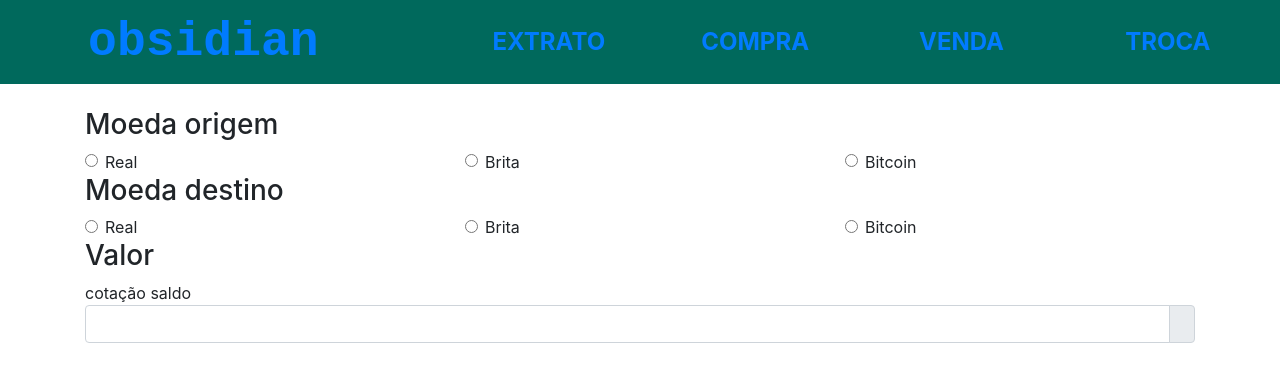
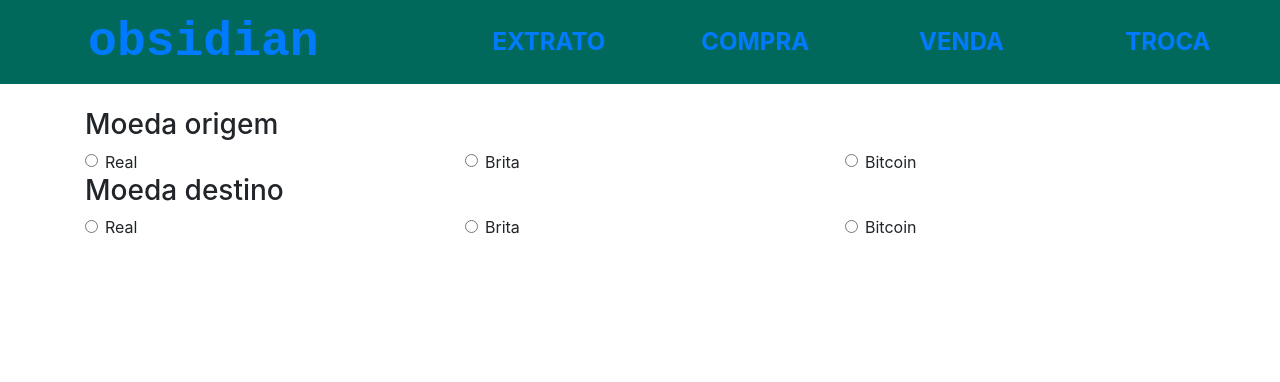
Before and after one commit to marjorinec/obsidian, a React (Create React App) app: page /transaction in a window 1280 px wide. Shown: the top 382 px of the page. Built offline with nearby package versions, Linux system fonts and the light colour scheme.

Commit message:
chore: show value input only if currencies are selected

```diff
--- a/src/pages/Transaction.js
+++ b/src/pages/Transaction.js
@@ -1,5 +1,5 @@
 import React from 'react'
-import { Container, Form, Row, Col, InputGroup } from 'react-bootstrap'
+import { Container, Form, Row, Col, InputGroup, Button } from 'react-bootstrap'
 import Currencies from './../Currencies.json'
 
 class Transaction extends React.Component {
@@ -8,7 +8,7 @@ class Transaction extends React.Component {
     super(props)
     this.state = {
       'source': null,
-      'destination': null
+      'destination': null,
     }
 
     this.handleCoinSelection = this.handleCoinSelection.bind(this)
@@ -42,6 +42,31 @@ class Transaction extends React.Component {
     )
   }
 
+  renderValueSection() {
+    if (this.state.source && this.state.destination) {
+      return (
+        <section className="value">
+          <h3>Valor</h3>
+          cotação
+          saldo
+          <InputGroup>
+            <Form.Control
+              type="number"
+            />
+            <InputGroup.Append>
+              <InputGroup.Text>
+                {this.state.source}
+              </InputGroup.Text>
+            </InputGroup.Append>
+          </InputGroup>
+          <Button variant="primary" type="button">
+            Converter
+          </Button>
+        </section>
+      )
+    }
+  }
+
   render() {
     return (
       <Container>
@@ -54,21 +79,7 @@ class Transaction extends React.Component {
             <h3>Moeda destino</h3>
             {this.renderCoinSelector('destination', this.state.source)}
           </section>
-          <section className="value">
-            <h3>Valor</h3>
-            cotação
-            saldo
-            <InputGroup>
-              <Form.Control
-                type="number"
-              />
-              <InputGroup.Append>
-                <InputGroup.Text>
-                  {this.state.source}
-                </InputGroup.Text>
-              </InputGroup.Append>
-            </InputGroup>
-          </section>
+          {this.renderValueSection()}
         </Form>
       </Container>
     )
```
